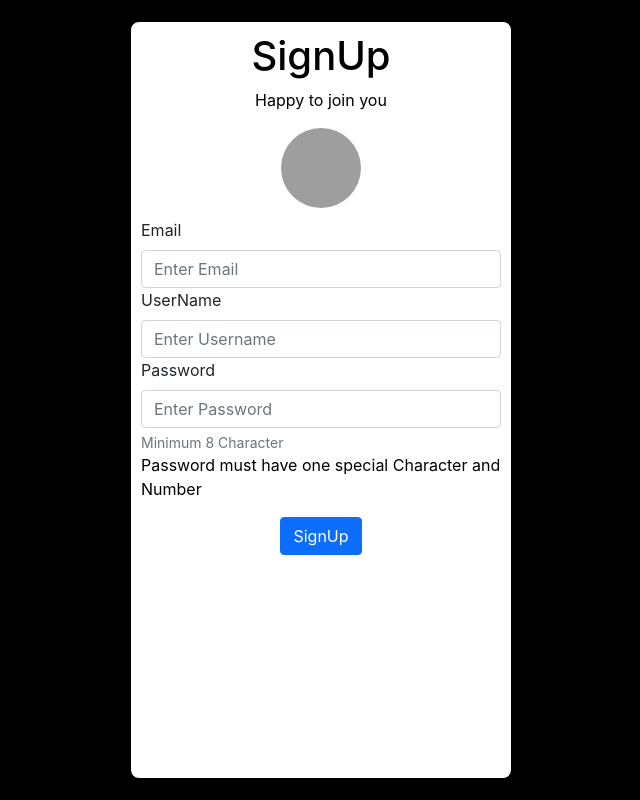
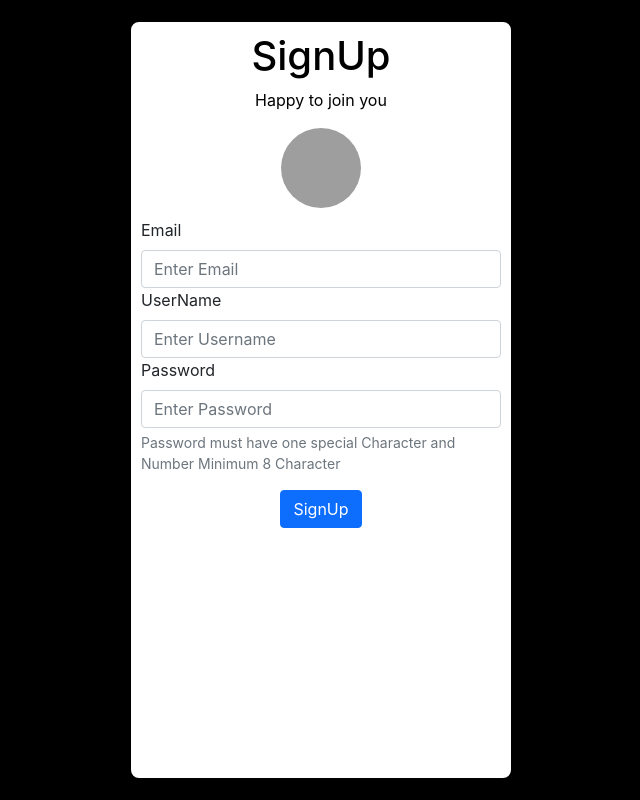
Before and after one commit to mahiiram/dietsuggestionapp-frontend, a React (Create React App) app: page /register in a window 1280 px wide. Shown: the whole page, without its empty margins (319-959 px from the left). Built offline with nearby package versions, Linux system fonts and the light colour scheme; grey boxes are pictures that could not be loaded.

Commit message:
New commit

```diff
--- a/src/Components/Register.js
+++ b/src/Components/Register.js
@@ -67,8 +67,8 @@ function Register() {
             <input {...formik.getFieldProps('username')} placeholder='Enter Username' type="text" className="form-control"/>
             <label for="exampleInputEmail1" className="form-label" placeholder='Enter Email'>Password</label>
             <input {...formik.getFieldProps('password')} placeholder='Enter Password' type="password" className="form-control"/>
-            <div id="emailHelp" className="form-text">Minimum 8 Character</div>
-            <p style={{color:'black'}}>Password must have one special Character and Number</p>
+            <div id="emailHelp" className="form-text">Password must have one special Character and Number Minimum 8 Character</div>
+
           </div>
           <div className='button-div'>
           <button type="submit" className="btn btn-primary" >SignUp</button>
```
